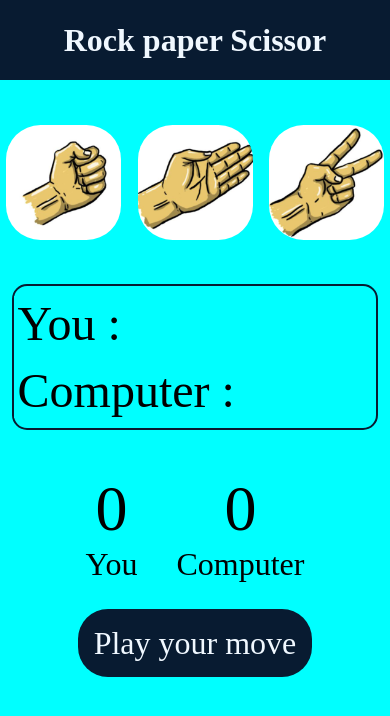
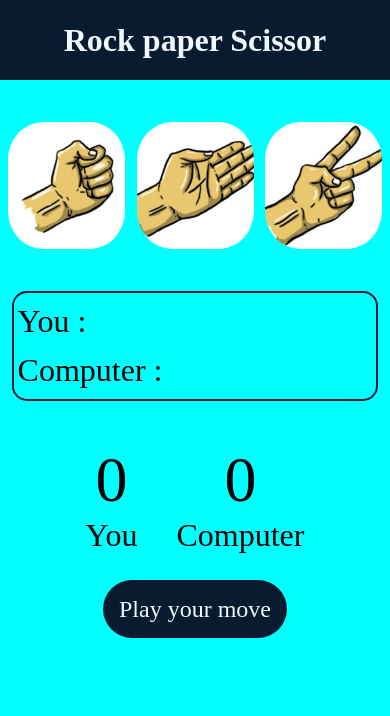
Before and after one commit to Yash-Kumar-8/Stone-Paper-Scissor, a plain HTML site: page Stone paper Scissor/index.html in a window 390 px wide. Drawn offline with Linux system fonts and the light colour scheme.

Commit message:
Added responsiveness

```diff
--- a/Stone paper Scissor/phone.css
+++ b/Stone paper Scissor/phone.css
@@ -6,8 +6,8 @@
 
 /* choice */
 .choice{
-    height: 120px;
-    width: 120px;
+    height: 15vh;
+    width:  30vw;
     border-radius: 30%;
     display: flex;
     justify-content: center;
@@ -16,8 +16,8 @@
 }
 
 img{
-    height: 115px;
-    width: 115px;
+    height: 15vh;
+    width: 30vw;
     object-fit: cover;
     border-radius: 30% ;
 }
@@ -33,7 +33,7 @@ img{
     flex-direction: column;
     justify-content:center;
     align-items:flex-start;
-    font-size: 2rem;
+    /* font-size: 3rem; */
     gap: 3vw;
     margin-top: 5vh ;
 }
@@ -41,7 +41,7 @@ img{
 .show-choice div{
     margin-left: 1vw;
     display: inline;
-    font-size: 3rem;
+    font-size: 2rem;
 }
 
 /* Message section */
@@ -53,7 +53,7 @@ img{
 #msg{
     background-color: #081b31;
     color: aliceblue;
-    font-size: 2rem;
+    font-size: 1.5rem;
     display: inline;
     padding: 1rem;
     border-radius: 30px;
```
